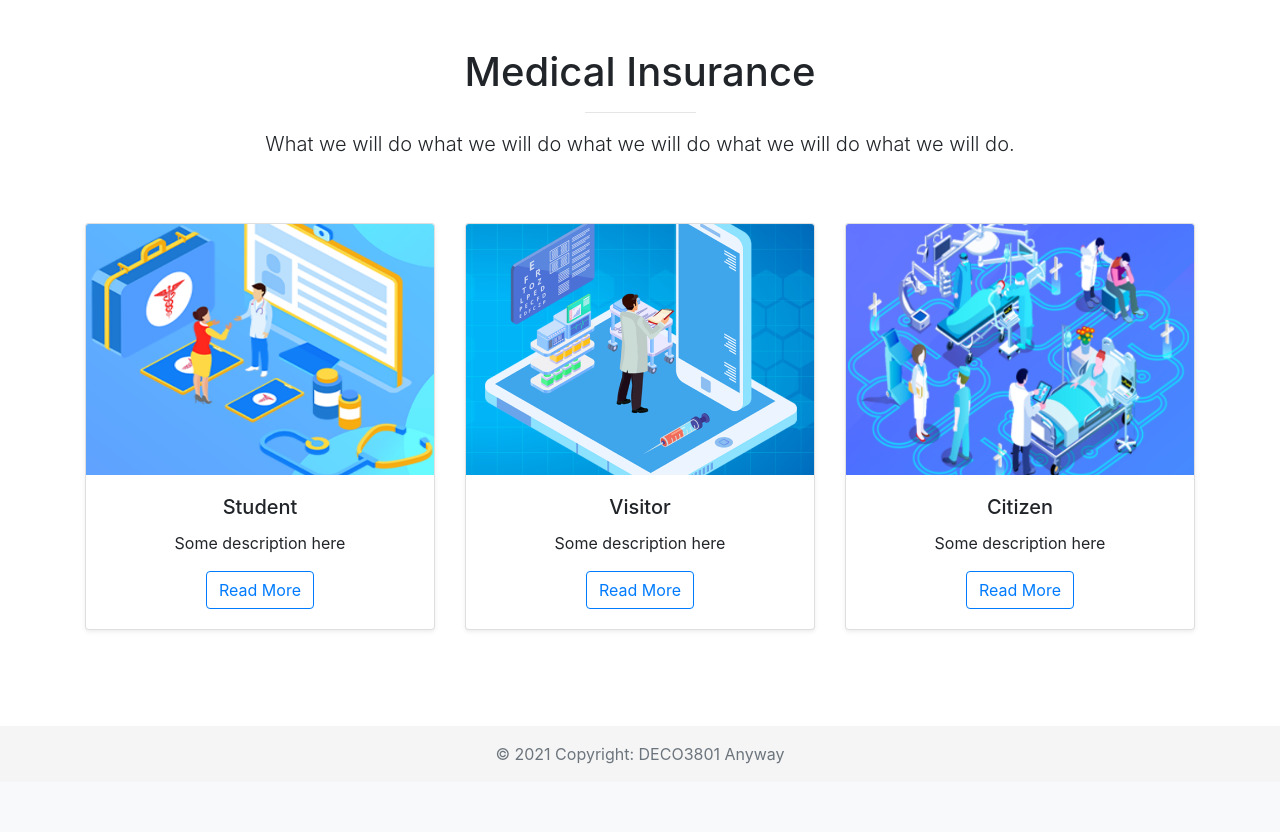
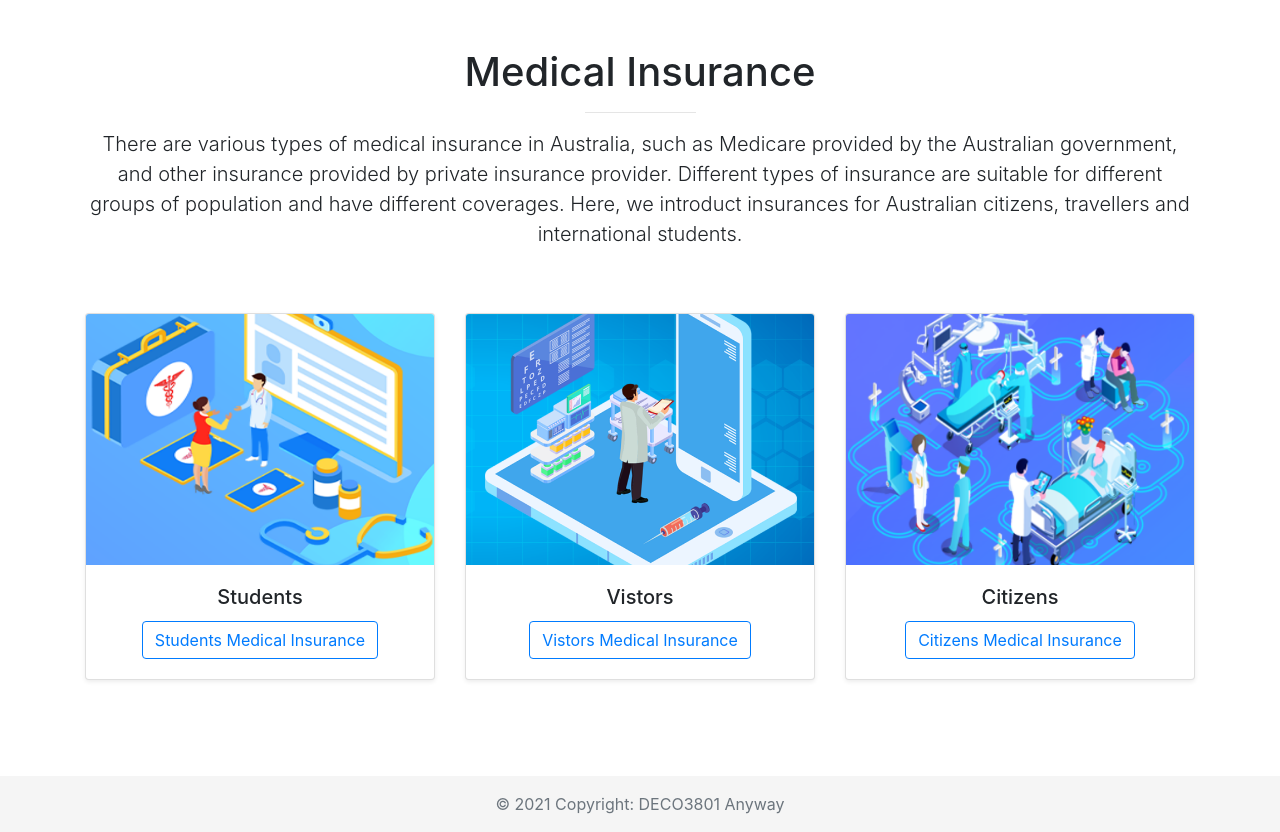
Before and after one commit to hacker0limbo/deco3801-anyway, a CodeIgniter app: page /CI/insurance in a window 1280 px wide. Shown: the part 92-924 px from the top of the page. Before the commit the page ends 856 px from the top, so only its background shows below. Run offline with CodeIgniter, Linux system fonts and the light colour scheme; some libraries are stand-ins or nearby versions.

Commit message:
add language files and content to insurance page

```diff
--- a/CI/application/language/chinese/header_chinese_lang.php
+++ b/CI/application/language/chinese/header_chinese_lang.php
@@ -10,4 +10,8 @@
     $lang['languages'] = '语言设置';
     $lang['websiteName'] = '安游';
     $lang['websiteTitle'] = '安游 - 您在澳洲的最佳医疗助手';
+
+    $lang['students'] = '海外学生';
+    $lang['visitors'] = '来澳旅客';
+    $lang['citizens'] = '公民';
     ?>
--- a/CI/application/language/english/header_english_lang.php
+++ b/CI/application/language/english/header_english_lang.php
@@ -11,5 +11,9 @@
     $lang['websiteName'] = 'Anyway';
     $lang['websiteTitle'] = 'Anyway - Your Perfect Medical Help In Australia';
 
+    $lang['students'] = 'Students';
+    $lang['visitors'] = 'Vistors';
+    $lang['citizens'] = 'Citizens';
+
 
     ?>
--- a/CI/application/language/english/medInsurance_english_lang.php
+++ b/CI/application/language/english/medInsurance_english_lang.php
@@ -0,0 +1,21 @@
+<?php
+    $lang['medicalService']='Medical Service';
+    $lang['medicalInsurance'] = 'Medical Insurance';
+    $lang['onlineBooking'] = 'Find Doctor';
+    $lang['symptomChecker'] = 'Symptom Checker';
+    $lang['serviceType'] = 'Service Types';
+    $lang['medicalProcess'] = 'Medical Process';
+    $lang['search'] = 'Search';
+    $lang['login'] = 'Login';
+    $lang['languages'] = 'Languages';
+    $lang['websiteName'] = 'Anyway';
+    $lang['websiteTitle'] = 'Anyway - Your Perfect Medical Help In Australia';
+
+    $lang['medicalInsuranceIntro'] = 'There are various types of medical insurance in Australia, such as Medicare provided by the Australian government, and other insurance provided by private insurance provider. Different types of insurance are suitable for different groups of population and have different coverages. Here, we introduct insurances for Australian citizens, travellers and international students.';
+
+    $lang['students'] = 'Students';
+    $lang['visitors'] = 'Vistors';
+    $lang['citizens'] = 'Citizens';
+
+
+    ?>
--- a/CI/application/language/english/medService_english_lang.php
+++ b/CI/application/language/english/medService_english_lang.php
@@ -5,7 +5,7 @@
     $lang['onlineBooking'] = 'Find Doctor';
     $lang['symptomChecker'] = 'Symptom Checker';
     $lang['serviceType'] = 'Service Types';
-    $lang['serviceTypeDes'] = 'Australia’s health system is one of the best in the world. It provides quality, safe and affordable health care for you and your family.There are many providers of health care in Australia, click to read more.';
+    $lang['serviceTypeDes'] = 'Australia’s health system is one of the best in the world. It provides quality, safe and affordable health care for you and your family. There are many providers of health care in Australia, click to read more.';
     $lang['readMore'] = 'Read More';
     $lang['medicalProcess'] = 'Medical Process';
     $lang['medicalProcessDes'] = 'In Australia, depends on whether it is an emergency condition, the process of getting medical help is different. Click to read more';
--- a/CI/application/views/header.php
+++ b/CI/application/views/header.php
@@ -65,13 +65,13 @@
               </button>
               <div class="dropdown-menu" aria-labelledby="medicalInsuranceDropdown">
                 <a href="<?php echo base_url(); ?>insurance/student" class="dropdown-item <?php echo strcmp(base_url(uri_string()), base_url() . 'insurance/student') == 0 ? 'active' : '' ?>">
-                  Student
+                  <?php echo $students?>
                 </a>
                 <a href="<?php echo base_url(); ?>insurance/visitor" class="dropdown-item <?php echo strcmp(base_url(uri_string()), base_url() . 'insurance/visitor') == 0 ? 'active' : '' ?>">
-                  Visitor
+                <?php echo $visitors?>
                 </a>
                 <a href="<?php echo base_url(); ?>insurance/citizen" class="dropdown-item <?php echo strcmp(base_url(uri_string()), base_url() . 'insurance/citizen') == 0 ? 'active' : '' ?>">
-                  Citizen
+                <?php echo $citizens?>
                 </a>
               </div>
             </li>
--- a/CI/application/views/medInsurance.php
+++ b/CI/application/views/medInsurance.php
@@ -1,8 +1,8 @@
 <div class="container my-5 text-center">
-  <h1>Medical Insurance</h1>
+  <h1><?php echo $medicalInsurance?></h1>
   <hr class="my-3" style="margin: auto; width: 10%;">
   <p class="lead">
-    What we will do what we will do what we will do what we will do what we will do.
+    <?php echo $medicalInsuranceIntro?>
   </p>
 </div>
 
@@ -12,9 +12,8 @@
       <div class="card shadow-sm text-center">
         <img src="<?php echo base_url(); ?>assets/img/SymptomChecker_small.png" class="card-img-top" alt="student">
         <div class="card-body">
-          <h5 class="card-title">Student</h5>
-          <p class="card-text">Some description here</p>
-          <a href="<?php echo base_url(); ?>insurance/student" class="btn btn-outline-primary">Read More</a>
+          <h5 class="card-title"><?php echo $students?></h5>
+          <a href="<?php echo base_url(); ?>insurance/student" class="btn btn-outline-primary"><?php echo $students.' '; echo $medicalInsurance?></a>
         </div>
       </div>
     </div>
@@ -22,9 +21,8 @@
       <div class="card shadow-sm text-center">
         <img src="<?php echo base_url(); ?>assets/img/OnlineBooking_small.png" class="card-img-top" alt="visitor">
         <div class="card-body">
-          <h5 class="card-title">Visitor</h5>
-          <p class="card-text">Some description here</p>
-          <a href="<?php echo base_url(); ?>insurance/visitor" class="btn btn-outline-primary">Read More</a>
+          <h5 class="card-title"><?php echo $visitors?></h5>
+          <a href="<?php echo base_url(); ?>insurance/visitor" class="btn btn-outline-primary"><?php echo $visitors.' '; echo $medicalInsurance?></a>
         </div>
       </div>
     </div>
@@ -32,9 +30,8 @@
       <div class="card shadow-sm text-center">
         <img src="<?php echo base_url(); ?>assets/img/MedicalInsurances_small.png" class="card-img-top" alt="citizen">
         <div class="card-body">
-          <h5 class="card-title">Citizen</h5>
-          <p class="card-text">Some description here</p>
-          <a href="<?php echo base_url(); ?>insurance/citizen" class="btn btn-outline-primary">Read More</a>
+          <h5 class="card-title"><?php echo $citizens?></h5>
+          <a href="<?php echo base_url(); ?>insurance/citizen" class="btn btn-outline-primary"><?php echo $citizens.' '; echo $medicalInsurance?></a>
         </div>
       </div>
     </div>
```
Also changed, not shown: CI/application/language/chinese/medInsurance_chinese_lang.php (+19 -0 lines).
